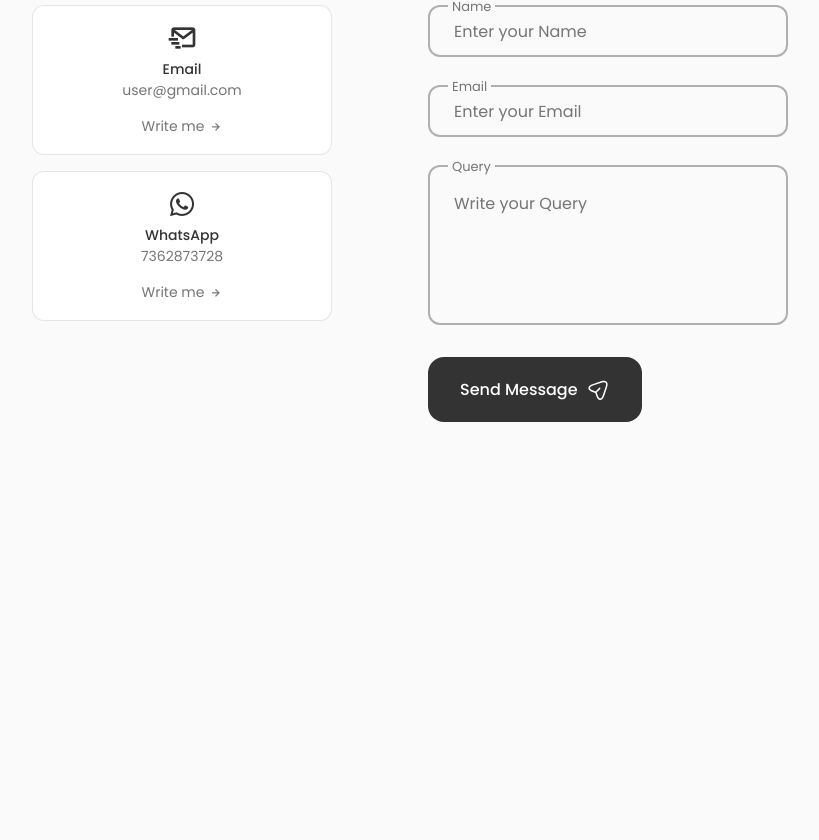
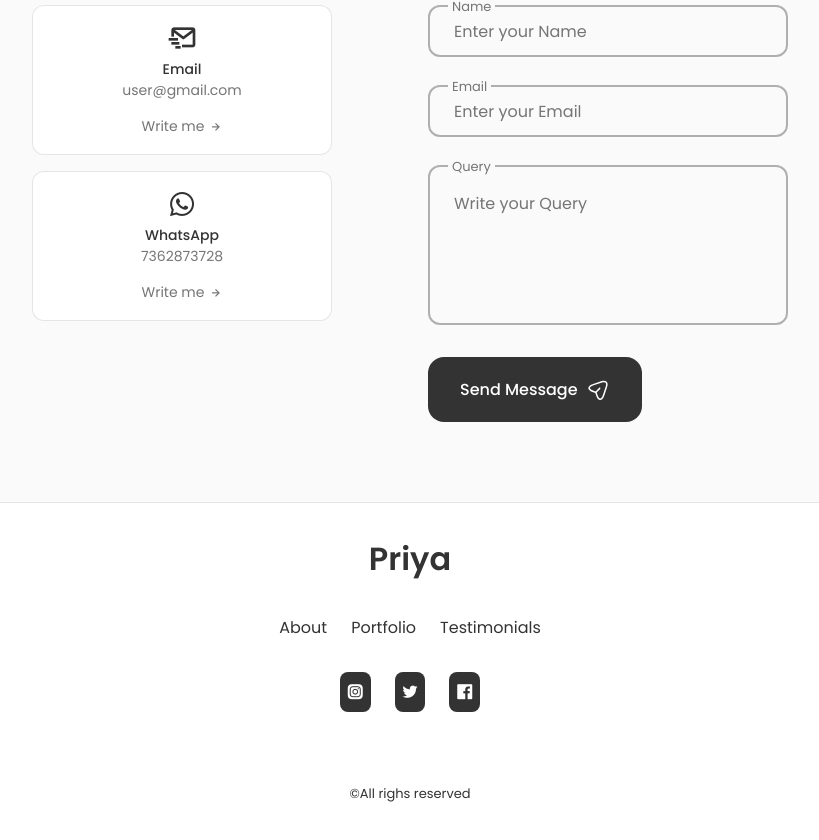
Before and after one commit to Ishan0704/portfolio-priya-mam, a React (Create React App) app: page / in a window 1280 px wide. Shown: the part 1916-2756 px from the top of the page, without its empty margins (230-1049 px from the left). Before the commit the page ends 2418 px from the top, so only its background shows below. Built offline with nearby package versions, Linux system fonts and the light colour scheme.

Commit message:
footer added

```diff
--- a/src/App.js
+++ b/src/App.js
@@ -5,6 +5,7 @@
 import About from './components/about/About';
 import Subject from './components/subject_taught/Subject';
 import Contact from './components/contact/Contact';
+import Footer from './components/footer/Footer';
 
 const App =() =>{
   return (
@@ -16,6 +17,7 @@
         <About/>
         <Subject/>
         <Contact/>
+        <Footer/>
       </main>
     </>
   )
--- /dev/null
+++ b/src/components/footer/Footer.jsx
@@ -0,0 +1,45 @@
+import React from 'react'
+import "./footer.css"
+
+const Footer = () => {
+  return (
+    <footer className="footer">
+        <div className="footer__container container">
+            <h1 className="footer__title">Priya</h1>
+
+            <ul className="footer__list">
+                <li>
+                    <a href="#about" className="footer__link">About</a>
+                </li>
+
+                <li>
+                    <a href="#portfolio" className="footer__link">Portfolio</a>
+                </li>
+
+                <li>
+                    <a href="#testimonials" className="footer__link">Testimonials</a>
+                </li>
+            </ul>
+
+            <div className="footer__social">
+
+                <a href="" className="footer__social-link" target="_blank">
+                    <i class="uil uil-instagram-alt"></i>
+                </a>
+
+                <a href="" className="footer__social-link" target="_blank">
+                    <i class="uil uil-twitter"></i>
+                </a>
+
+                <a href="" className="footer__social-link" target="_blank">
+                    <i class="uil uil-facebook"></i>
+                </a>
+
+            </div>
+            <span className="footer__copy">&#169;All righs reserved</span>
+        </div>
+    </footer>
+  )
+}
+
+export default Footer
--- /dev/null
+++ b/src/components/footer/footer.css
@@ -0,0 +1,68 @@
+.footer{
+    background-color: var(--container-color);
+    border-top: 1px solid rgba(0, 0, 0, 0.1);
+}
+
+.footer__container{
+    padding: 2rem 0 6rem;
+}
+
+.footer__title,
+.footer__link{
+    color: var(--title-color);
+}
+
+.footer__title{
+    text-align: center;
+    margin-bottom: var(--mb-2);
+}
+
+.footer__link:hover{
+    color:var(--title-color-dark)
+}
+
+.footer__list{
+    display: flex;
+    justify-content: center;
+    column-gap: 1.5rem;
+    margin-bottom: var(--mb-2);
+}
+
+.footer__social{
+    display: flex;
+    justify-content: center;
+    column-gap: 1.5rem;
+}
+
+.footer__social-link{
+    background-color: var(--title-color);
+    color: var(--container-color);
+    font-size: 1.125rem;
+    padding: 0.4rem;
+    border-radius: 0.5rem;
+    display: inline-flex;
+}
+
+.footer__social-link:hover{
+    background-color: var(--title-color-dark);
+}
+
+.footer__copy{
+    display: block;
+    margin-top: 4.5rem;
+    color: var(--title-color);
+    text-align: center;
+    font-size: var(--smaller-font-size);
+}
+
+
+/*=============== BREAKPOINTS ===============*/
+
+@media screen and (max-width: 992px) {
+
+    .footer__social-link{
+        padding: 0.25rem;
+        border-radius: 0.25rem;
+        font-size: 1rem;
+    }
+}
```
